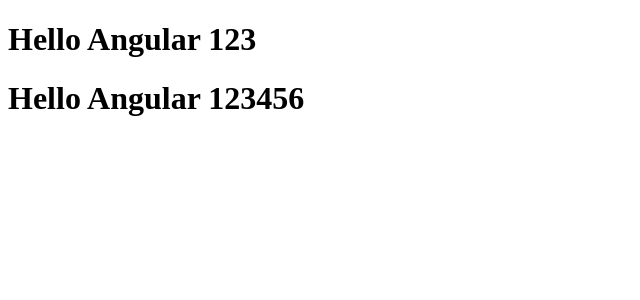
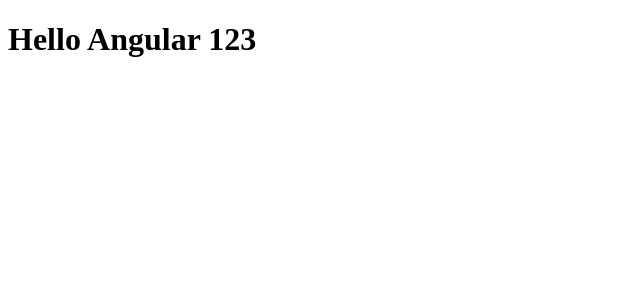
Before and after one commit to tssule3/angular-jenkins, an Angular app: page / in a window 1280 px wide. Shown: the top 300 px of the page, without its empty margins (0-640 px from the left). Built offline with nearby package versions, Linux system fonts and the light colour scheme.

Commit message:
5th commit

```diff
--- a/src/app/app.component.html
+++ b/src/app/app.component.html
@@ -1,3 +1,2 @@
 <h1>Hello Angular 123</h1>
-<h1>Hello Angular 123456</h1>
 <router-outlet></router-outlet>
```
